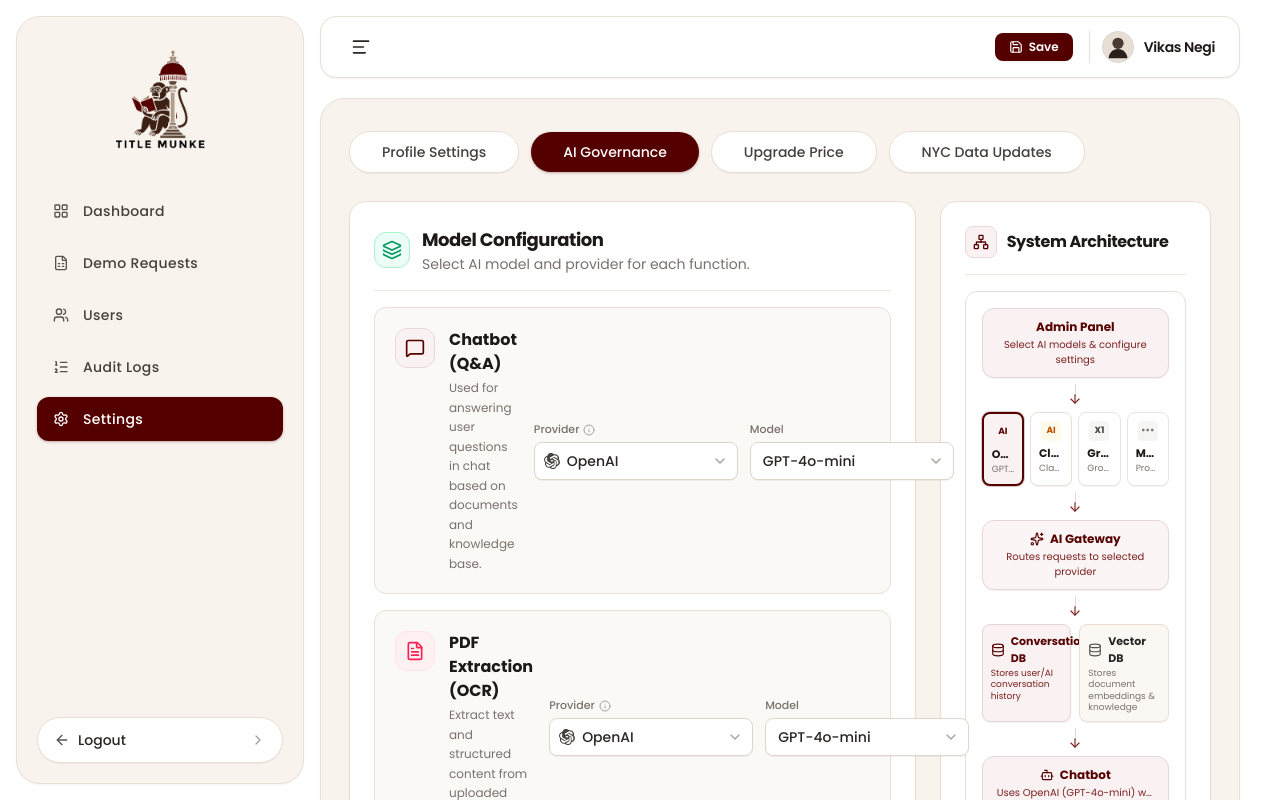
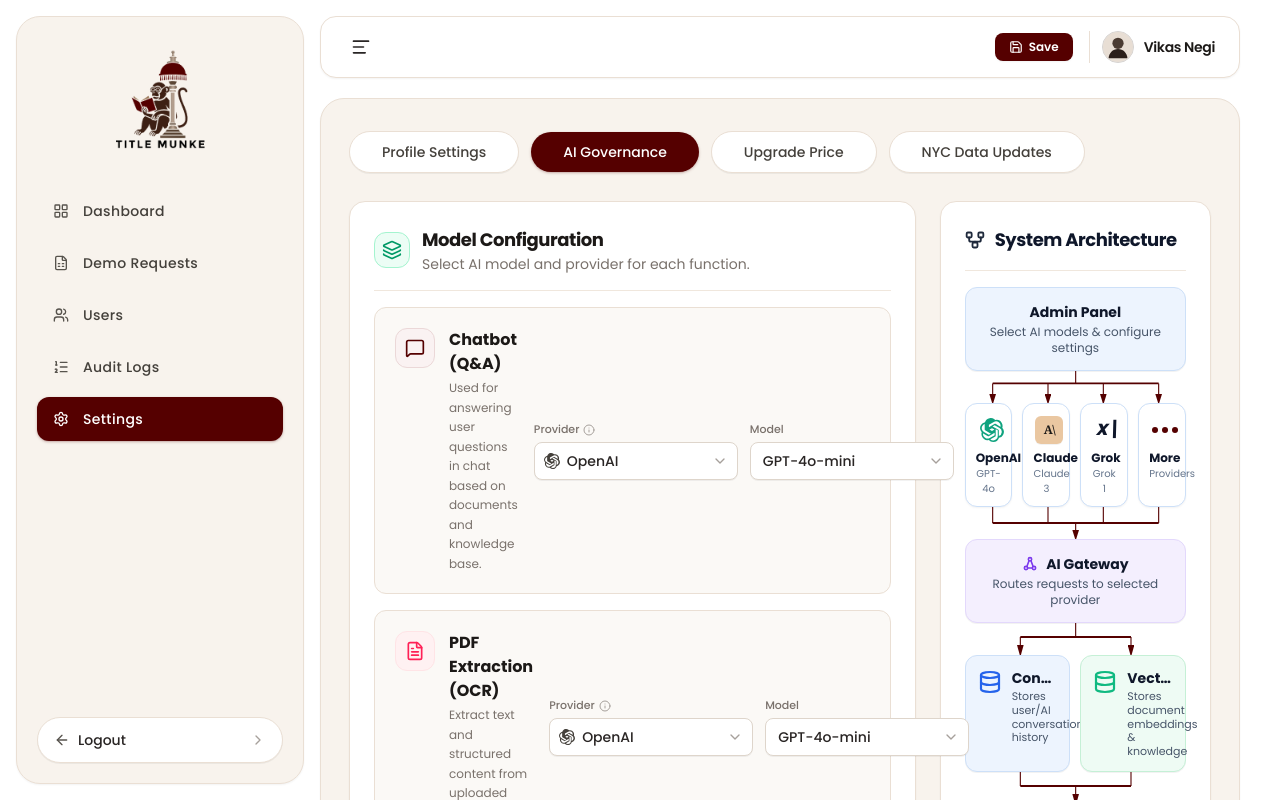
Before and after one commit to anilbuffer/title-munke, a Next.js app: page / in a window 1280 px wide. Shown: the top 800 px of the page. Built offline with nearby package versions, Linux system fonts and the light colour scheme.

Commit message:
feat: add AboutModelSwitchingCard and SystemArchitectureDiagram components for AI settings

```diff
--- a/src/components/ai-settings/SystemArchitectureDiagram.tsx
+++ b/src/components/ai-settings/SystemArchitectureDiagram.tsx
@@ -1,183 +1,327 @@
+'use client';
+
 import React from 'react';
-import { useAISettings } from '@/context/AISettingsContext';
-import { AI_PROVIDERS } from '@/data/mock-ai-settings';
-import {
-  Network,
-  Database,
-  Bot,
-  ArrowDown,
-  Sparkles,
-} from 'lucide-react';
 
 export function SystemArchitectureDiagram() {
-  const { functionConfigs } = useAISettings();
-  const chatbotConfig = functionConfigs['chatbot_qa'];
-  const activeProviderId = chatbotConfig?.provider || 'openai';
-  const activeProviderObj = AI_PROVIDERS.find((p) => p.id === activeProviderId);
-  const activeModelObj = activeProviderObj?.availableModels.find((m) => m.id === chatbotConfig?.model);
-  const modelDisplayName = activeModelObj ? activeModelObj.name : 'GPT-4o-mini';
-
   return (
     <div className="p-5 sm:p-6 rounded-2xl bg-white border border-[#eadfd4] shadow-xs transition-colors">
       {/* Header */}
       <div className="flex items-center gap-2.5 pb-4 mb-4 border-b border-[#f0e7dd]">
-        <div className="w-8 h-8 rounded-lg bg-[#faf2f2] border border-[#ebd8d8] flex items-center justify-center text-[#550000] shrink-0">
-          <Network className="w-4 h-4" />
-        </div>
-        <h2 className="text-base font-bold text-stone-900 font-sans tracking-tight">
+        <svg
+          className="w-5 h-5 text-[#1e293b] shrink-0"
+          viewBox="0 0 24 24"
+          fill="none"
+          stroke="currentColor"
+          strokeWidth="2.2"
+          strokeLinecap="round"
+          strokeLinejoin="round"
+        >
+          <rect x="2" y="3" width="6" height="6" rx="1.5" />
+          <rect x="16" y="3" width="6" height="6" rx="1.5" />
+          <rect x="9" y="15" width="6" height="6" rx="1.5" />
+          <path d="M5 9v3a2 2 0 0 0 2 2h5" />
+          <path d="M19 9v3a2 2 0 0 1-2 2h-5" />
+        </svg>
+        <h2 className="text-base sm:text-lg font-bold text-[#0f172a] font-sans tracking-tight">
           System Architecture
         </h2>
       </div>
 
-      {/* Topology Diagram Container matching screenshot */}
-      <div className="p-3 sm:p-4 rounded-xl bg-white border border-[#eadfd4] flex flex-col items-center">
+      {/* Diagram Container */}
+      <div className="w-full flex flex-col items-center">
 
-        {/* Tier 1: Admin Panel */}
-        <div className="w-full max-w-[260px] p-2.5 rounded-xl bg-[#faf2f2] border border-[#ead5d5] text-center shadow-2xs">
-          <div className="text-xs font-bold text-[#550000] font-sans">
+        {/* 1. Admin Panel */}
+        <div className="w-full p-3 sm:p-3.5 rounded-xl bg-[#edf4fe] border border-[#cde0f8] text-center shadow-2xs">
+          <h3 className="text-sm font-bold text-[#0f172a] font-sans">
             Admin Panel
-          </div>
-          <p className="text-[10px] text-[#7a2020] mt-0.5 font-sans">
+          </h3>
+          <p className="text-xs text-[#475569] mt-0.5 font-sans">
             Select AI models & configure settings
           </p>
         </div>
 
-        {/* Arrow Down */}
-        <div className="flex flex-col items-center my-1.5">
-          <div className="w-px h-3 bg-[#e8d5d5]" />
-          <ArrowDown className="w-3.5 h-3.5 text-[#802020] -mt-1" />
-        </div>
+        {/* Connector 1: Admin Panel -> 4 Providers */}
+        <svg
+          className="w-full h-8"
+          viewBox="0 0 400 36"
+          preserveAspectRatio="none"
+        >
+          <defs>
+            <marker
+              id="arch-arrow-1"
+              markerWidth="6"
+              markerHeight="6"
+              refX="4"
+              refY="3"
+              orient="auto"
+            >
+              <path d="M 0 0 L 6 3 L 0 6 z" fill="#550000" />
+            </marker>
+          </defs>
+          {/* Vertical down from Admin Panel */}
+          <line x1="200" y1="0" x2="200" y2="14" stroke="#550000" strokeWidth="2" />
+          {/* Horizontal distributor bar */}
+          <line x1="50" y1="14" x2="350" y2="14" stroke="#550000" strokeWidth="2" />
+          {/* 4 Drops into provider cards */}
+          <line x1="50" y1="14" x2="50" y2="34" stroke="#550000" strokeWidth="2" markerEnd="url(#arch-arrow-1)" />
+          <line x1="150" y1="14" x2="150" y2="34" stroke="#550000" strokeWidth="2" markerEnd="url(#arch-arrow-1)" />
+          <line x1="250" y1="14" x2="250" y2="34" stroke="#550000" strokeWidth="2" markerEnd="url(#arch-arrow-1)" />
+          <line x1="350" y1="14" x2="350" y2="34" stroke="#550000" strokeWidth="2" markerEnd="url(#arch-arrow-1)" />
+        </svg>
 
-        {/* Tier 2: Providers Grid */}
-        <div className="grid grid-cols-4 gap-1.5 w-full max-w-[310px]">
+        {/* 2. Provider Cards Grid */}
+        <div className="grid grid-cols-4 gap-2 sm:gap-2.5 w-full">
           {/* OpenAI */}
-          <div className={`p-2 rounded-lg text-center shadow-2xs transition-all ${
-            activeProviderId === 'openai'
-              ? 'bg-[#faf2f2] border-2 border-[#550000] shadow-xs ring-1 ring-[#550000]/20'
-              : 'bg-white border border-[#eadfd4]'
-          }`}>
-            <div className="w-5 h-5 mx-auto rounded-sm bg-[#faf2f2] flex items-center justify-center mb-1">
-              <span className="text-[9px] font-bold text-[#550000]">AI</span>
+          <div className="p-2 sm:p-2.5 rounded-xl bg-white border border-[#cde0f8] text-center shadow-xs">
+            <div className="w-8 h-8 mx-auto flex items-center justify-center">
+              <svg className="w-6 h-6 text-[#10a37f]" viewBox="0 0 24 24" fill="currentColor">
+                <path d="M22.2819 9.8211a5.9847 5.9847 0 0 0-.5157-4.9108 6.0462 6.0462 0 0 0-6.5098-2.9A6.0651 6.0651 0 0 0 4.9807 4.1818a5.9847 5.9847 0 0 0-3.9977 2.9 6.0462 6.0462 0 0 0 .7427 7.0966 5.98 5.98 0 0 0 .511 4.9107 6.051 6.051 0 0 0 6.5146 2.9001A5.9847 5.9847 0 0 0 13.2599 24a6.0557 6.0557 0 0 0 5.7718-4.2058 5.9894 5.9894 0 0 0 3.9977-2.9001 6.0557 6.0557 0 0 0-.7475-7.0729zm-9.022 12.6081a4.4754 4.4754 0 0 1-2.8764-1.0408l.1419-.0804 4.7783-2.7582a.7948.7948 0 0 0 .3927-.6813v-6.7369l2.02 1.1683a.071.071 0 0 1 .038.052v5.5826a4.5045 4.5045 0 0 1-4.4945 4.4947zm-9.6607-4.1254a4.4706 4.4706 0 0 1-.5346-3.0137l.142.0852 4.783 2.7582a.7712.7712 0 0 0 .7806 0l5.8428-3.3685v2.3324a.0804.0804 0 0 1-.0332.0615L9.74 19.9502a4.4998 4.4998 0 0 1-6.1408-1.6464zM2.3408 7.8956a4.485 4.485 0 0 1 2.3655-1.9728V11.6a.7664.7664 0 0 0 .3879.6765l5.8144 3.3543-2.0201 1.1683a.0757.0757 0 0 1-.071 0l-4.8303-2.7866A4.5045 4.5045 0 0 1 2.3408 7.8956zm16.0993 3.8558L12.5973 8.3829l2.0201-1.1635a.0804.0804 0 0 1 .071 0l4.8303 2.7913a4.4947 4.4947 0 0 1-.6768 8.1042v-5.6772a.79.79 0 0 0-.4018-.6863zm2.0107-3.0231l-.142-.0852-4.7735-2.7818a.7759.7759 0 0 0-.7854 0L8.907 9.2298V6.8974a.0662.0662 0 0 1 .0331-.0615l4.8824-2.8197a4.5045 4.5045 0 0 1 6.6384 4.8872zM12.0002 13.038l-2.4839-1.4339 2.4839-1.434 2.484 1.434-2.484 1.4339z" />
+              </svg>
             </div>
-            <div className="text-[11px] font-bold text-stone-900 truncate font-sans">OpenAI</div>
-            <div className="text-[9px] text-stone-500 truncate font-sans">
-              {activeProviderId === 'openai' ? modelDisplayName : 'GPT-4o'}
+            <div className="text-xs font-bold text-[#0f172a] mt-1 font-sans">
+              OpenAI
+            </div>
+            <div className="text-[10px] text-[#64748b] font-sans">
+              GPT-4o
             </div>
           </div>
 
           {/* Claude */}
-          <div className={`p-2 rounded-lg text-center shadow-2xs transition-all ${
-            activeProviderId === 'anthropic'
-              ? 'bg-[#faf2f2] border-2 border-[#550000] shadow-xs ring-1 ring-[#550000]/20'
-              : 'bg-white border border-[#eadfd4]'
-          }`}>
-            <div className="w-5 h-5 mx-auto rounded-sm bg-amber-50 flex items-center justify-center mb-1">
-              <span className="text-[9px] font-bold text-amber-700">AI</span>
+          <div className="p-2 sm:p-2.5 rounded-xl bg-white border border-[#cde0f8] text-center shadow-xs">
+            <div className="w-8 h-8 mx-auto flex items-center justify-center">
+              <div className="w-7 h-7 rounded-md bg-[#eac7a1] flex items-center justify-center font-bold text-stone-900 text-xs shadow-2xs">
+                <span className="font-serif font-black tracking-tighter">A\</span>
+              </div>
             </div>
-            <div className="text-[11px] font-bold text-stone-900 truncate font-sans">Claude</div>
-            <div className="text-[9px] text-stone-500 truncate font-sans">
-              {activeProviderId === 'anthropic' ? modelDisplayName : 'Claude 3'}
+            <div className="text-xs font-bold text-[#0f172a] mt-1 font-sans">
+              Claude
+            </div>
+            <div className="text-[10px] text-[#64748b] font-sans">
+              Claude 3
             </div>
           </div>
 
           {/* Grok */}
-          <div className={`p-2 rounded-lg text-center shadow-2xs transition-all ${
-            activeProviderId === 'xai'
-              ? 'bg-[#faf2f2] border-2 border-[#550000] shadow-xs ring-1 ring-[#550000]/20'
-              : 'bg-white border border-stone-200'
-          }`}>
-            <div className="w-5 h-5 mx-auto rounded-sm bg-stone-100 flex items-center justify-center mb-1">
-              <span className="text-[9px] font-bold text-stone-700">X1</span>
+          <div className="p-2 sm:p-2.5 rounded-xl bg-white border border-[#cde0f8] text-center shadow-xs">
+            <div className="w-8 h-8 mx-auto flex items-center justify-center">
+              <span className="text-base font-black italic tracking-tighter text-[#0f172a]">
+                X\
+              </span>
             </div>
-            <div className="text-[11px] font-bold text-stone-900 truncate font-sans">Grok</div>
-            <div className="text-[9px] text-stone-500 truncate font-sans">
-              {activeProviderId === 'xai' ? modelDisplayName : 'Grok 1'}
+            <div className="text-xs font-bold text-[#0f172a] mt-1 font-sans">
+              Grok
+            </div>
+            <div className="text-[10px] text-[#64748b] font-sans">
+              Grok 1
             </div>
           </div>
 
-          {/* More Providers / Gemini */}
-          <div className={`p-2 rounded-lg text-center shadow-2xs transition-all ${
-            activeProviderId === 'google'
-              ? 'bg-[#faf2f2] border-2 border-[#550000] shadow-xs ring-1 ring-[#550000]/20'
-              : 'bg-white border border-stone-200'
-          }`}>
-            <div className="w-5 h-5 mx-auto rounded-sm bg-stone-100 flex items-center justify-center mb-1">
-              <span className="text-[9px] font-bold text-stone-500">
-                {activeProviderId === 'google' ? 'AI' : '•••'}
-              </span>
+          {/* More Providers */}
+          <div className="p-2 sm:p-2.5 rounded-xl bg-white border border-[#cde0f8] text-center shadow-xs">
+            <div className="w-8 h-8 mx-auto flex items-center justify-center">
+              <div className="flex gap-1 items-center">
+                <span className="w-1.5 h-1.5 rounded-full bg-[#550000]" />
+                <span className="w-1.5 h-1.5 rounded-full bg-[#550000]" />
+                <span className="w-1.5 h-1.5 rounded-full bg-[#550000]" />
+              </div>
             </div>
-            <div className="text-[11px] font-bold text-stone-900 truncate font-sans">
-              {activeProviderId === 'google' ? 'Gemini' : 'More'}
+            <div className="text-xs font-bold text-[#0f172a] mt-1 font-sans">
+              More
             </div>
-            <div className="text-[9px] text-stone-500 truncate font-sans">
-              {activeProviderId === 'google' ? modelDisplayName : 'Providers'}
+            <div className="text-[10px] text-[#64748b] font-sans">
+              Providers
             </div>
           </div>
         </div>
 
-        {/* Arrow Down */}
-        <div className="flex flex-col items-center my-1.5">
-          <div className="w-px h-3 bg-[#e8d5d5]" />
-          <ArrowDown className="w-3.5 h-3.5 text-[#802020] -mt-1" />
-        </div>
+        {/* Connector 2: 4 Providers -> AI Gateway */}
+        <svg
+          className="w-full h-8"
+          viewBox="0 0 400 36"
+          preserveAspectRatio="none"
+        >
+          <defs>
+            <marker
+              id="arch-arrow-2"
+              markerWidth="6"
+              markerHeight="6"
+              refX="4"
+              refY="3"
+              orient="auto"
+            >
+              <path d="M 0 0 L 6 3 L 0 6 z" fill="#550000" />
+            </marker>
+          </defs>
+          {/* 4 Drops from provider cards */}
+          <line x1="50" y1="0" x2="50" y2="18" stroke="#550000" strokeWidth="2" />
+          <line x1="150" y1="0" x2="150" y2="18" stroke="#550000" strokeWidth="2" />
+          <line x1="250" y1="0" x2="250" y2="18" stroke="#550000" strokeWidth="2" />
+          <line x1="350" y1="0" x2="350" y2="18" stroke="#550000" strokeWidth="2" />
+          {/* Horizontal collector bar */}
+          <line x1="50" y1="18" x2="350" y2="18" stroke="#550000" strokeWidth="2" />
+          {/* Central drop into AI Gateway */}
+          <line x1="200" y1="18" x2="200" y2="34" stroke="#550000" strokeWidth="2" markerEnd="url(#arch-arrow-2)" />
+        </svg>
 
-        {/* Tier 3: AI Gateway */}
-        <div className="w-full max-w-[260px] p-2.5 rounded-xl bg-[#fcf5f5] border border-[#ead5d5] text-center shadow-2xs">
-          <div className="flex items-center justify-center gap-1.5 text-xs font-bold text-[#550000] font-sans">
-            <Sparkles className="w-3.5 h-3.5 text-[#550000]" />
-            <span>AI Gateway</span>
+        {/* 3. AI Gateway */}
+        <div className="w-full p-3 sm:p-3.5 rounded-xl bg-[#f4effe] border border-[#e3d8fc] text-center shadow-2xs">
+          <div className="flex items-center justify-center gap-2">
+            <svg
+              className="w-4 h-4 text-[#7c3aed] shrink-0"
+              viewBox="0 0 24 24"
+              fill="none"
+              stroke="currentColor"
+              strokeWidth="2.4"
+              strokeLinecap="round"
+              strokeLinejoin="round"
+            >
+              <circle cx="12" cy="5" r="2.5" />
+              <circle cx="6" cy="18" r="2.5" />
+              <circle cx="18" cy="18" r="2.5" />
+              <line x1="10.5" y1="7" x2="7.5" y2="15.5" />
+              <line x1="13.5" y1="7" x2="16.5" y2="15.5" />
+              <line x1="8.5" y1="18" x2="15.5" y2="18" />
+            </svg>
+            <h3 className="text-sm font-bold text-[#0f172a] font-sans">
+              AI Gateway
+            </h3>
           </div>
-          <p className="text-[10px] text-[#7a2020] mt-0.5 font-sans">
+          <p className="text-xs text-[#475569] mt-0.5 font-sans">
             Routes requests to selected provider
           </p>
         </div>
 
-        {/* Arrow Down */}
-        <div className="flex flex-col items-center my-1.5">
-          <div className="w-px h-3 bg-[#e8d5d5]" />
-          <ArrowDown className="w-3.5 h-3.5 text-[#802020] -mt-1" />
-        </div>
+        {/* Connector 3: AI Gateway -> 2 Databases */}
+        <svg
+          className="w-full h-8"
+          viewBox="0 0 400 32"
+          preserveAspectRatio="none"
+        >
+          <defs>
+            <marker
+              id="arch-arrow-3"
+              markerWidth="6"
+              markerHeight="6"
+              refX="4"
+              refY="3"
+              orient="auto"
+            >
+              <path d="M 0 0 L 6 3 L 0 6 z" fill="#550000" />
+            </marker>
+          </defs>
+          {/* Vertical down from AI Gateway */}
+          <line x1="200" y1="0" x2="200" y2="14" stroke="#550000" strokeWidth="2" />
+          {/* Horizontal split bar */}
+          <line x1="100" y1="14" x2="300" y2="14" stroke="#550000" strokeWidth="2" />
+          {/* Left drop into Conversation DB */}
+          <line x1="100" y1="14" x2="100" y2="30" stroke="#550000" strokeWidth="2" markerEnd="url(#arch-arrow-3)" />
+          {/* Right drop into Vector DB */}
+          <line x1="300" y1="14" x2="300" y2="30" stroke="#550000" strokeWidth="2" markerEnd="url(#arch-arrow-3)" />
+        </svg>
 
-        {/* Tier 4: Storage Row */}
-        <div className="grid grid-cols-2 gap-2 w-full max-w-[290px]">
+        {/* 4. Databases Row (Conversation DB & Vector DB) */}
+        <div className="grid grid-cols-2 gap-2.5 w-full">
           {/* Conversation DB */}
-          <div className="p-2 rounded-lg bg-[#faf2f2] border border-[#ead5d5] text-left shadow-2xs">
-            <div className="flex items-center gap-1.5 text-[11px] font-bold text-[#550000] font-sans">
-              <Database className="w-3.5 h-3.5 text-[#550000] shrink-0" />
-              <span>Conversation DB</span>
+          <div className="p-3 rounded-xl bg-[#edf4fe] border border-[#cde0f8] flex items-start gap-2.5 shadow-2xs">
+            <svg
+              className="w-6 h-6 text-[#2563eb] shrink-0 mt-0.5"
+              viewBox="0 0 24 24"
+              fill="none"
+              stroke="currentColor"
+              strokeWidth="2.2"
+              strokeLinecap="round"
+              strokeLinejoin="round"
+            >
+              <ellipse cx="12" cy="5" rx="9" ry="3" />
+              <path d="M21 12c0 1.66-4 3-9 3s-9-1.34-9-3" />
+              <path d="M3 5v14c0 1.66 4 3 9 3s9-1.34 9-3V5" />
+            </svg>
+            <div className="min-w-0">
+              <h4 className="text-xs sm:text-sm font-bold text-[#0f172a] font-sans truncate">
+                Conversation DB
+              </h4>
+              <p className="text-[11px] text-[#475569] mt-0.5 leading-tight font-sans">
+                Stores user/AI conversation history
+              </p>
             </div>
-            <p className="text-[9px] text-[#7a2020] mt-0.5 leading-tight font-sans">
-              Stores user/AI conversation history
-            </p>
           </div>
 
           {/* Vector DB */}
-          <div className="p-2 rounded-lg bg-[#fbf8f4] border border-[#eadfd4] text-left shadow-2xs">
-            <div className="flex items-center gap-1.5 text-[11px] font-bold text-stone-800 font-sans">
-              <Database className="w-3.5 h-3.5 text-stone-600 shrink-0" />
-              <span>Vector DB</span>
+          <div className="p-3 rounded-xl bg-[#eefbf4] border border-[#c5f0d6] flex items-start gap-2.5 shadow-2xs">
+            <svg
+              className="w-6 h-6 text-[#10b981] shrink-0 mt-0.5"
+              viewBox="0 0 24 24"
+              fill="none"
+              stroke="currentColor"
+              strokeWidth="2.2"
+              strokeLinecap="round"
+              strokeLinejoin="round"
+            >
+              <ellipse cx="12" cy="5" rx="9" ry="3" />
+              <path d="M21 12c0 1.66-4 3-9 3s-9-1.34-9-3" />
+              <path d="M3 5v14c0 1.66 4 3 9 3s9-1.34 9-3V5" />
+            </svg>
+            <div className="min-w-0">
+              <h4 className="text-xs sm:text-sm font-bold text-[#0f172a] font-sans truncate">
+                Vector DB
+              </h4>
+              <p className="text-[11px] text-[#475569] mt-0.5 leading-tight font-sans">
+                Stores document embeddings & knowledge
+              </p>
             </div>
-            <p className="text-[9px] text-stone-500 mt-0.5 leading-tight font-sans">
-              Stores document embeddings & knowledge
-            </p>
           </div>
         </div>
 
-        {/* Arrow Down */}
-        <div className="flex flex-col items-center my-1.5">
-          <div className="w-px h-3 bg-[#e8d5d5]" />
-          <ArrowDown className="w-3.5 h-3.5 text-[#802020] -mt-1" />
-        </div>
+        {/* Connector 4: Databases -> Chatbot */}
+        <svg
+          className="w-full h-8"
+          viewBox="0 0 400 32"
+          preserveAspectRatio="none"
+        >
+          <defs>
+            <marker
+              id="arch-arrow-4"
+              markerWidth="6"
+              markerHeight="6"
+              refX="4"
+              refY="3"
+              orient="auto"
+            >
+              <path d="M 0 0 L 6 3 L 0 6 z" fill="#550000" />
+            </marker>
+          </defs>
+          {/* Left drop from Conversation DB */}
+          <line x1="100" y1="0" x2="100" y2="14" stroke="#550000" strokeWidth="2" />
+          {/* Right drop from Vector DB */}
+          <line x1="300" y1="0" x2="300" y2="14" stroke="#550000" strokeWidth="2" />
+          {/* Horizontal collector bar */}
+          <line x1="100" y1="14" x2="300" y2="14" stroke="#550000" strokeWidth="2" />
+          {/* Central drop into Chatbot */}
+          <line x1="200" y1="14" x2="200" y2="30" stroke="#550000" strokeWidth="2" markerEnd="url(#arch-arrow-4)" />
+        </svg>
 
-        {/* Tier 5: Chatbot Node */}
-        <div className="w-full max-w-[260px] p-2.5 rounded-xl bg-[#faf2f2] border border-[#ead5d5] text-center shadow-2xs">
-          <div className="flex items-center justify-center gap-1.5 text-xs font-bold text-[#550000] font-sans">
-            <Bot className="w-3.5 h-3.5 text-[#550000]" />
-            <span>Chatbot</span>
+        {/* 5. Chatbot */}
+        <div className="w-full p-3 sm:p-3.5 rounded-xl bg-[#edf4fe] border border-[#cde0f8] flex items-center gap-3 shadow-2xs">
+          <div className="w-8 h-8 rounded-lg bg-[#550000] flex items-center justify-center shrink-0 shadow-2xs">
+            <svg
+              className="w-5 h-5 text-white"
+              viewBox="0 0 24 24"
+              fill="currentColor"
+            >
+              <path d="M20 2H4c-1.1 0-2 .9-2 2v18l4-4h14c1.1 0 2-.9 2-2V4c0-1.1-.9-2-2-2z" />
+              <circle cx="8" cy="10" r="1.3" fill="white" />
+              <circle cx="12" cy="10" r="1.3" fill="white" />
+              <circle cx="16" cy="10" r="1.3" fill="white" />
+            </svg>
           </div>
-          <p className="text-[10px] text-[#7a2020] mt-0.5 font-sans truncate px-1" title={`Uses ${activeProviderObj?.name || 'OpenAI'} (${modelDisplayName}) with history & context`}>
-            Uses {activeProviderObj?.name || 'OpenAI'} ({modelDisplayName}) with history & context
-          </p>
+          <div className="min-w-0">
+            <h3 className="text-sm font-bold text-[#0f172a] font-sans">
+              Chatbot
+            </h3>
+            <p className="text-xs text-[#475569] mt-0.5 font-sans">
+              Uses selected model with history & context
+            </p>
+          </div>
         </div>
 
       </div>
```
Also changed, not shown: src/components/ai-settings/AboutModelSwitchingCard.tsx (+6 -6 lines).
